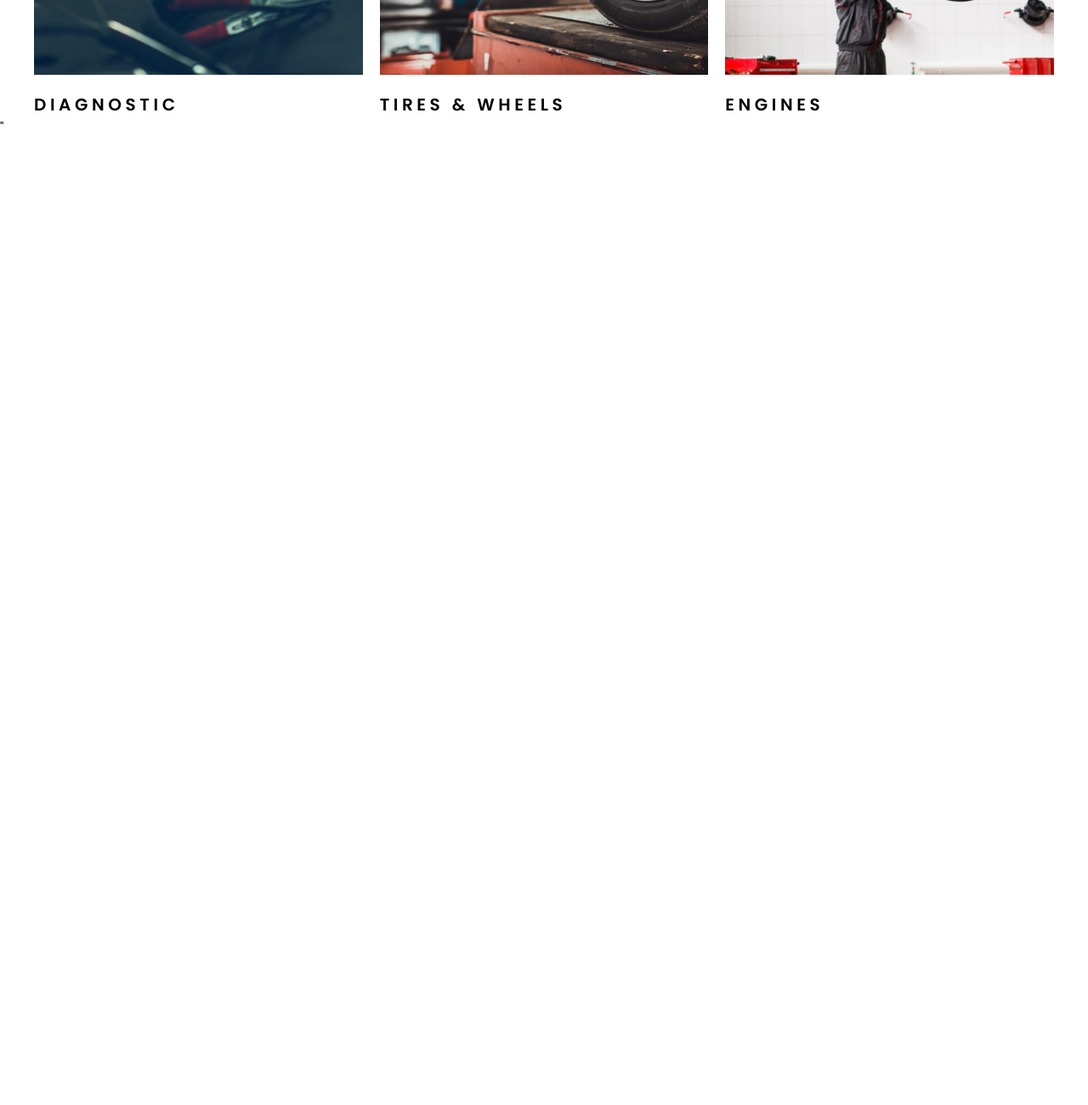
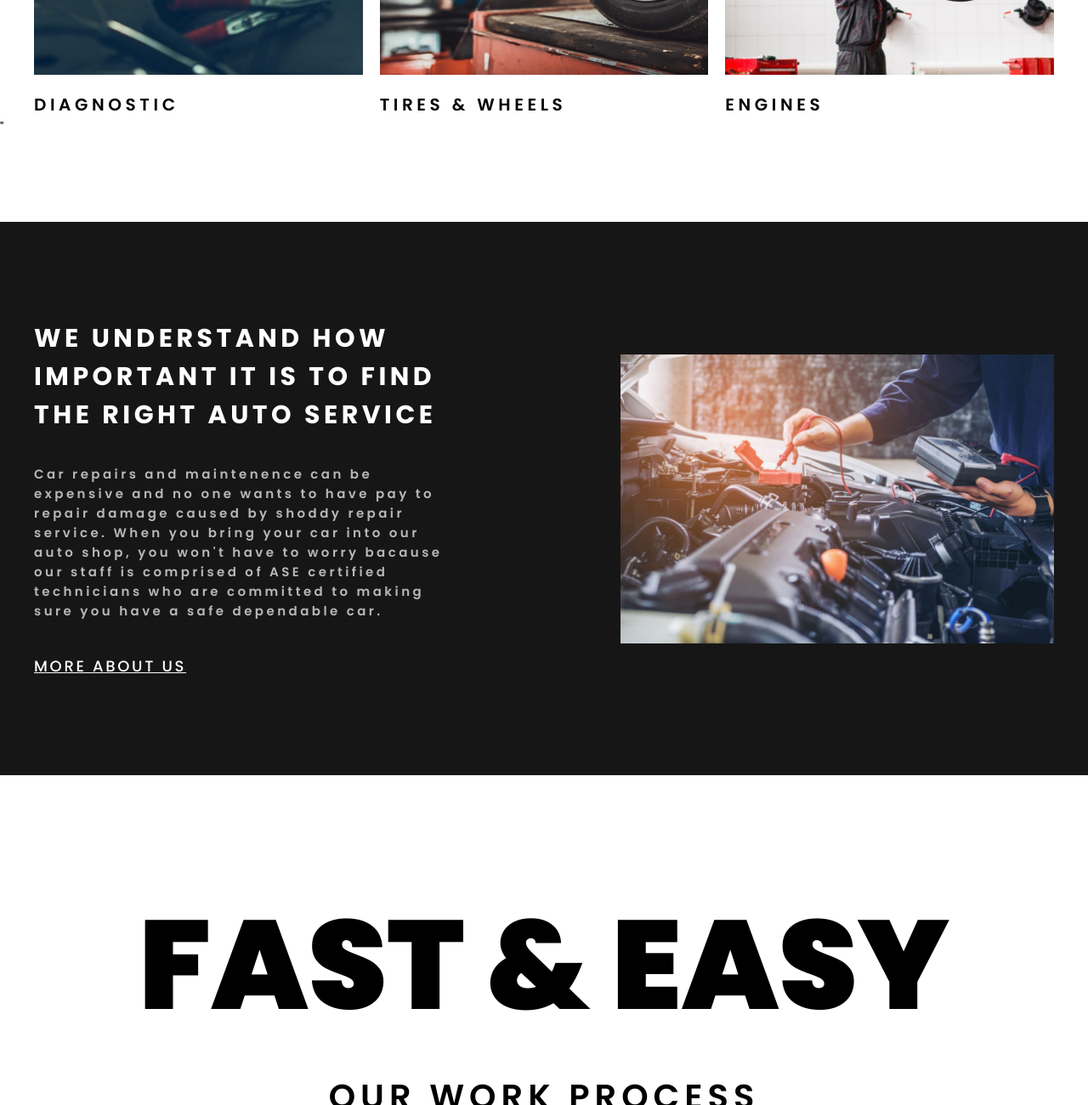
Before and after one commit to EugenPriymak/tng05, a plain HTML site: page index.html in a window 1280 px wide. Shown: the part 1500-2800 px from the top of the page at 85% size. Before the commit the page ends 1761 px from the top, so only its background shows below. Drawn offline with Linux system fonts and the light colour scheme.

Commit message:
add and style 'about' and 'process' blocks

```diff
--- a/index.html
+++ b/index.html
@@ -65,7 +65,7 @@
                         <div class="info__img">
                             <img src="img/phone.svg" alt="">
                         </div>
-                        <h3 class="info__title">CALL US NOW 222-222-222</h3>
+                        <h4 class="info__title">CALL US NOW 222-222-222</h4>
                         <p class="info__text">Feel free to call us</p>
                     </div>
                 </div>
@@ -75,7 +75,7 @@
                         <div class="info__img">
                             <img src="img/calendar.svg" alt="">
                         </div>
-                        <h3 class="info__title">GET FREE APPOINTMENT</h3>
+                        <h4 class="info__title">GET FREE APPOINTMENT</h4>
                         <p class="info__text">Free Diagnosis & Brake Check</p>
                     </div>
                 </div>
@@ -85,7 +85,7 @@
                         <div class="info__img">
                             <img src="img/pin.svg" alt="">
                         </div>
-                        <h3 class="info__title">FIND US ON MAP</h3>
+                        <h4 class="info__title">FIND US ON MAP</h4>
                         <p class="info__text">New York, 1286 Rumu Nanor</p>
                     </div>
                 </div>
@@ -160,6 +160,53 @@
         </div>"
     </section>
 
+    <section class="section about">
+        <div class="container">
+            <div class="about__wrapper">
+                <div class="about__block">
+                    <h2 class="block__title text-white">we understand how important it is to find the right auto service</h2>
+                    <p class="about__text">Car repairs and maintenence can be expensive and no one wants to have pay to repair damage caused by shoddy repair service. When you bring your car into our auto shop, you won't have to worry bacause our staff is comprised of ASE certified technicians who are committed to making sure you have a safe dependable car.</p>
+                    <a href="#" class="about__link">more about us</a>
+                </div>
+                <img src="img/about_img.jpg" alt="" class="about__img">
+            </div>
+        </div>
+    </section>
+
+    <section class="section process">
+        <div class="container">
+            <h2 class="process__title">fast & easy</h2>
+            <h3 class="process__subtitle">our work process</h3>
+
+            <div class="wrapper">
+                <div class="block">
+                    <div class="process__item">
+                        <h4 class="info__title">01. Request your quote</h4>
+                        <p class="info__text">We will be there when you most need us</p>
+                    </div>
+                </div>
+
+                <div class="block">
+                    <div class="process__item">
+
+                        <h4 class="info__title">02. bring your vehicle</h4>
+                        <p class="info__text">We are car guys at heart</p>
+                    </div>
+
+                </div>
+
+                <div class="block">
+                    <div class="process__item">
+
+                        <h4 class="info__title">03. get it repaired</h4>
+                        <p class="info__text">High quality, low cost car servicing</p>
+                    </div>
+
+                </div>
+
+            </div>
+        </div>
+    </section>
 
 </body>
 </html>
--- a/style.css
+++ b/style.css
@@ -178,6 +178,12 @@ p {
     margin-bottom: 100px;
 }
 
+
+.section.process {
+    padding-top: 50px;
+}
+
+
 /* info */
 
 
@@ -209,6 +215,7 @@ p {
     margin-bottom: 10px;
     font-size: 18px;
     letter-spacing: 0.15em;
+    text-transform: uppercase;
 }
 
 .info__text {
@@ -223,6 +230,11 @@ p {
     margin-bottom: 15px;
     font-size: 30px;
     letter-spacing: 0.15em;
+    text-transform: uppercase;
+}
+
+.block__title.text-white {
+    color: #fff;
 }
 
 .block__link {
@@ -329,6 +341,77 @@ p {
 
 }
 
-.services__item {
+/* About */
+
+.about {
+    padding: 115px 0;
+    background-color: #171616;
+}
+
+.about__wrapper {
+    display: flex;
+    justify-content: space-between;
+    align-items: center;
+}
+
+.about__block {
+    max-width: 505px;
+}
+
+.about__text {
+    margin: 35px 0 40px;
+    font-weight: 600;
+    color: #b7b7b7;
+    letter-spacing: 0.23em;
 
 }
+
+.about__link {
+    font-size: 18px;
+    font-weight: 500;
+    color: #fff;
+    letter-spacing: 0.15em;
+    text-transform: uppercase;
+}
+
+.about__link:hover {
+    text-decoration: none;
+}
+
+.about__img {
+    height: 340px;
+
+}
+
+/* process */
+
+.process {
+
+}
+
+.process__title {
+    margin-bottom: 50px;
+    font-weight: 900;
+    font-size: 148px;
+    text-transform: uppercase;
+    text-align: center;
+    line-height: 1;
+}
+
+.process__subtitle {
+    margin-bottom: 90px;
+    font-size: 40px;
+    font-weight: 600;
+    text-transform: uppercase;
+    text-align: center;
+    letter-spacing: 0.15em;
+
+}
+
+.process__item {
+    padding: 30px 30px 15px;
+    height: 100%;
+    min-height: 150px;
+    background: #ffffff;
+    box-shadow: 0 0 15px rgba(0, 0, 0, 0.25);
+}
```
